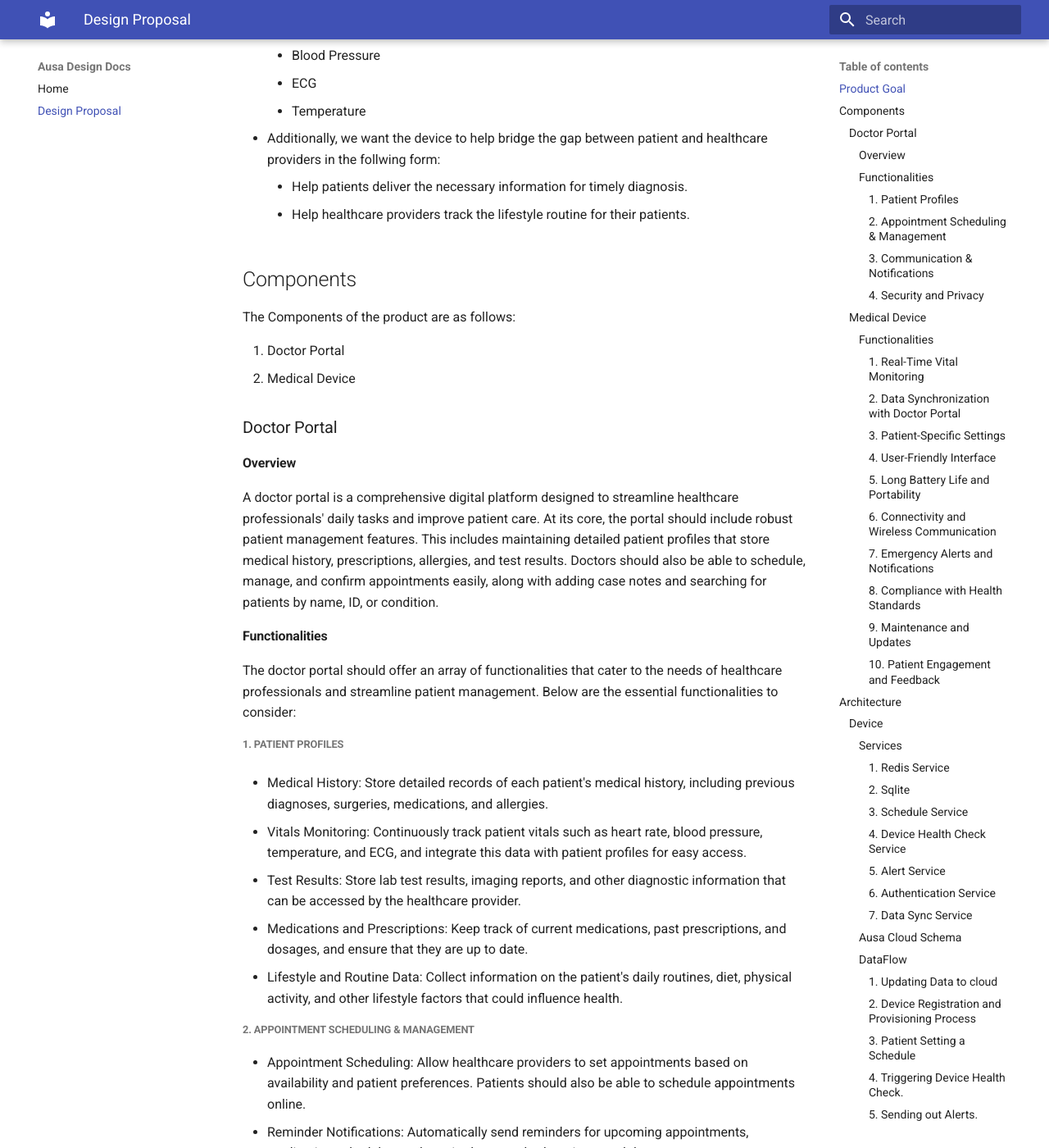
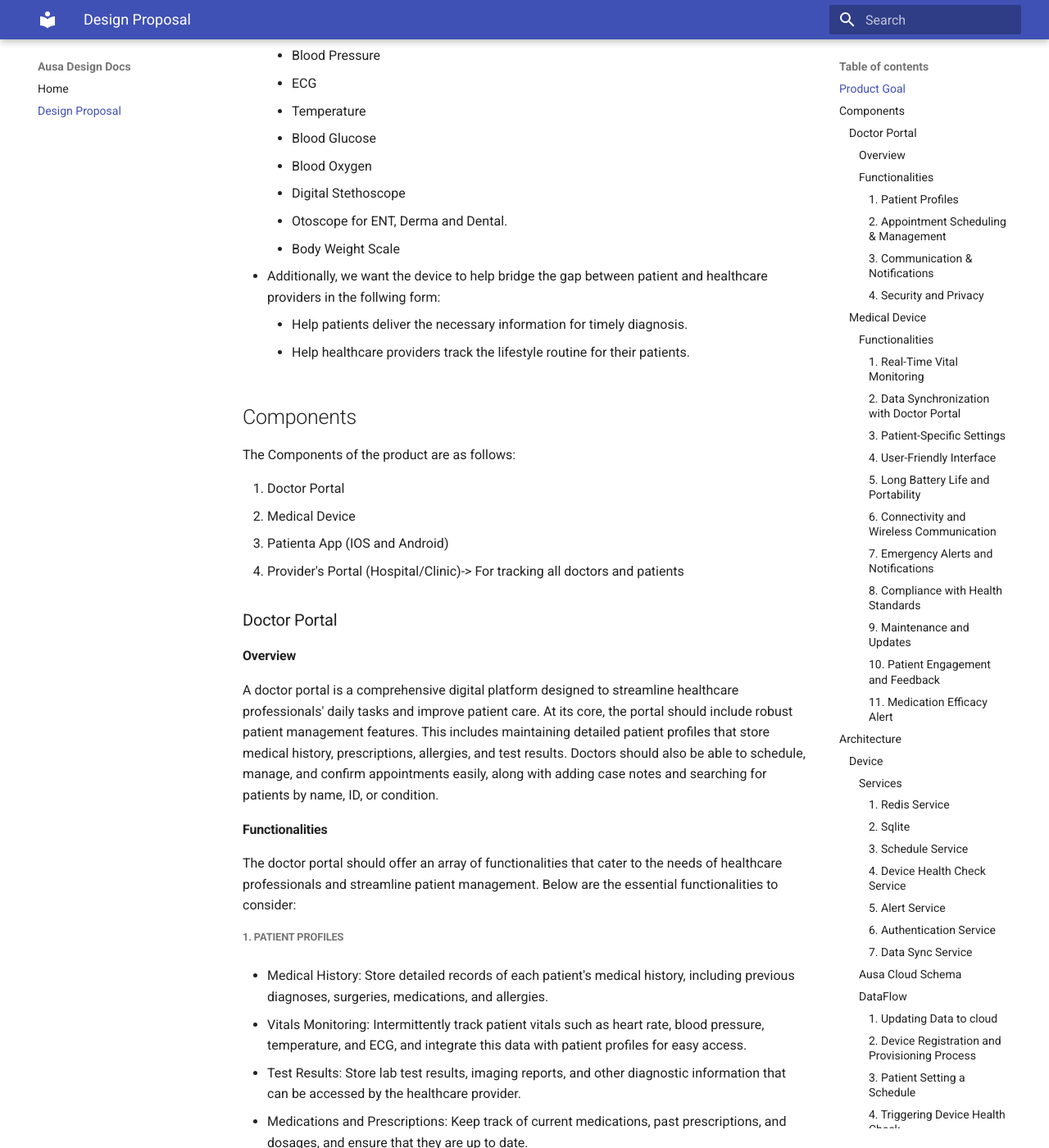
Before and after one commit to Alton1998/ausa.github.io, an MkDocs documentation site: the page built from docs/design-proposal.md, in a window 1280 px wide and 1400 px high, scrolled down 284 px. Shown: the whole window at 82% size. Built offline with MkDocs 1.6.1 and Material for MkDocs 9.7.7, drawn with Linux system fonts in a browser that asks for light colours; comment, search, counter and statistics services are not loaded; some of the changed text lies outside the part shown.

Commit message:
Update design-proposal.md

```diff
--- a/docs/design-proposal.md
+++ b/docs/design-proposal.md
@@ -12,6 +12,11 @@ We want to design a product with the following goals in mind
     - Blood Pressure
     - ECG
     - Temperature
+    - Blood Glucose
+    - Blood Oxygen
+    - Digital Stethoscope
+    - Otoscope for ENT, Derma and Dental.
+    - Body Weight Scale
 - Additionally, we want the device to help bridge the gap between patient and healthcare providers in the follwing form:
     - Help patients deliver the necessary information for timely diagnosis.
     - Help healthcare providers track the lifestyle routine for their patients.
@@ -22,6 +27,8 @@ The Components of the product are as follows:
 
 1. Doctor Portal
 2. Medical Device
+3. Patienta App (IOS and Android)
+4. Provider's Portal (Hospital/Clinic)-> For tracking all doctors and patients
 
 ### Doctor Portal
 #### Overview
@@ -34,7 +41,7 @@ The doctor portal should offer an array of functionalities that cater to the nee
 
 - Medical History: Store detailed records of each patient's medical history, including previous diagnoses, surgeries, medications, and allergies.
 
-- Vitals Monitoring: Continuously track patient vitals such as heart rate, blood pressure, temperature, and ECG, and integrate this data with patient profiles for easy access.
+- Vitals Monitoring: Intermittently track patient vitals such as heart rate, blood pressure, temperature, and ECG, and integrate this data with patient profiles for easy access.
 - Test Results: Store lab test results, imaging reports, and other diagnostic information that can be accessed by the healthcare provider.
 - Medications and Prescriptions: Keep track of current medications, past prescriptions, and dosages, and ensure that they are up to date.
 - Lifestyle and Routine Data: Collect information on the patient's daily routines, diet, physical activity, and other lifestyle factors that could influence health.
@@ -91,6 +98,7 @@ The medical device is at the heart of the product, designed to monitor and colle
 - Alerts to Healthcare Providers: If the device detects life-threatening conditions (such as dangerously high blood pressure or arrhythmia), it should immediately notify both the patient and the healthcare provider through the portal or via direct notifications.
 - SOS Button: The device should have an emergency button that the patient can press if they feel unwell or need immediate assistance. Pressing the button should trigger an alert to the doctor or healthcare facility, enabling faster response times.
 
+
 ##### 8. Compliance with Health Standards
 - Clinical-Grade Accuracy: The device must meet clinical-grade accuracy standards for monitoring heart rate, blood pressure, ECG, and temperature to ensure reliable data for diagnosis and treatment.
 - FDA/CE Certification: The device should be certified according to relevant health and safety regulations (e.g., FDA for U.S. markets, CE for European markets) to guarantee its reliability and safety for medical use.
@@ -102,6 +110,10 @@ The medical device is at the heart of the product, designed to monitor and colle
 ##### 10. Patient Engagement and Feedback
 - Health Trends and Insights: The device should allow patients to track trends in their health data over time, such as fluctuations in blood pressure or heart rate, to encourage self-awareness and proactive health management.
 - Health Insights via Mobile App: Through the mobile app, patients can view insights on their vitals, receive personalized tips, and track their health progress, fostering better health habits and motivating them to stay engaged with their healthcare routine.
+
+##### 11. Medication Efficacy Alert
+
+TBD
 
 ## Architecture
 
```
